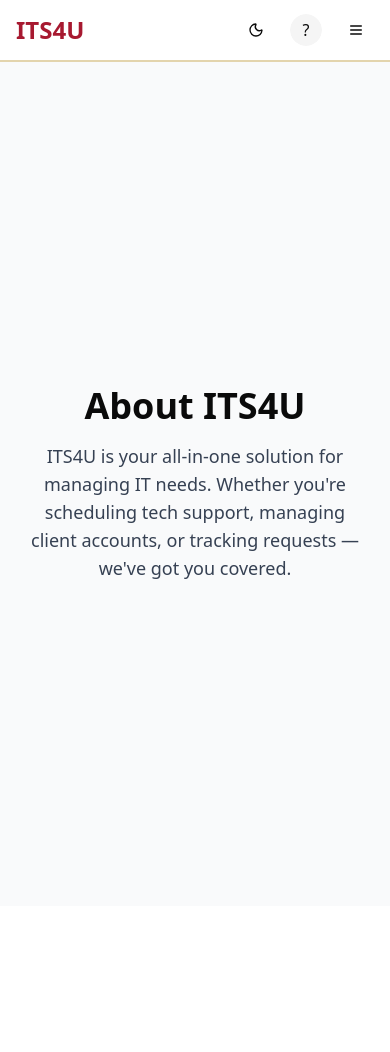
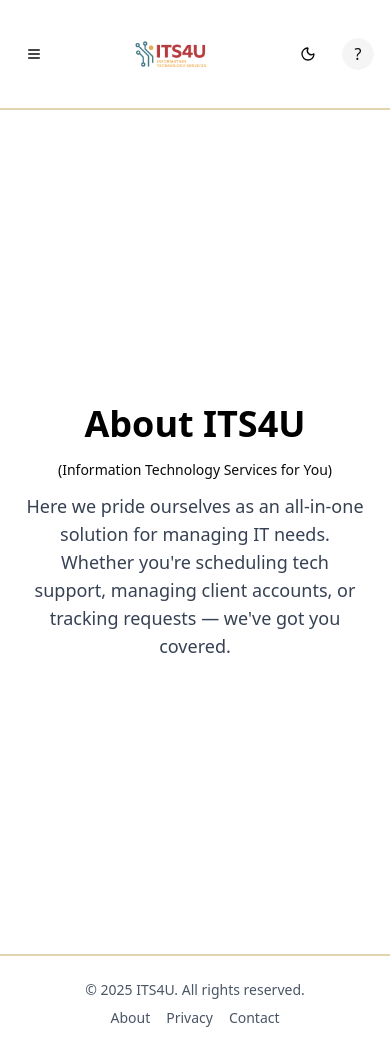
Before and after one commit to lfmanriquez/ITS4U, a React (Vite) app: page /#/about in a window 390 px wide. Before the commit the page ends 906 px from the top, so only its background shows below. Built offline with nearby package versions, Linux system fonts and the light colour scheme.

Commit message:
continue to integration app

```diff
--- a/index.html
+++ b/index.html
@@ -10,7 +10,7 @@
     <meta charset="UTF-8" />
     <link rel="icon" type="image/svg+xml" href="/vite.svg" />
     <meta name="viewport" content="width=device-width, initial-scale=1.0" />
-    <title>Vite + React</title>
+    <title>%VITE_APP_NAME%</title>
   </head>
   <body>
     <div id="root"></div>
--- a/src/App.jsx
+++ b/src/App.jsx
@@ -1,17 +1,21 @@
 import React from "react";
-import { NavBar } from "./Navigation/NavBar";
-import HomePage from "./Pages/HomePage";
+import { NavBar } from "./navigation/NavBar";
+import HomePage from "./pages/HomePage";
 import { Route, Routes } from "react-router-dom";
-import AboutPage from "./Pages/AboutPage";
+import AboutPage from "./pages/AboutPage";
+import Footer from "./Components/Footer";
 
 export default function App() {
   return (
-    <div>
+    <div className="flex flex-col min-h-screen">
       <NavBar />
-      <Routes>
-        <Route path="/" element={<HomePage />} />
-        <Route path="/about" element={<AboutPage />} />
-      </Routes>
+      <main className="flex-grow">
+        <Routes>
+          <Route path="/" element={<HomePage />} />
+          <Route path="/about" element={<AboutPage />} />
+        </Routes>
+      </main>
+      <Footer />
     </div>
   );
 }
--- /dev/null
+++ b/src/Components/Footer.jsx
@@ -0,0 +1,23 @@
+import React from "react";
+import { Link } from "react-router-dom";
+
+export default function Footer() {
+  return (
+    <footer className="w-full border-t-2 border-secondary bg-white dark:bg-black">
+      <div className="mx-auto max-w-screen-xl px-4 py-6 flex flex-col sm:flex-row justify-between items-center text-sm text-gray-600 dark:text-gray-400">
+        <p>&copy; {new Date().getFullYear()} ITS4U. All rights reserved.</p>
+        <div className="flex gap-4 mt-2 sm:mt-0">
+          <Link to="/about" className="hover:underline">
+            About
+          </Link>
+          <Link to="/privacy" className="hover:underline">
+            Privacy
+          </Link>
+          <Link to="/contact" className="hover:underline">
+            Contact
+          </Link>
+        </div>
+      </div>
+    </footer>
+  );
+}
--- a/src/Components/ui/button.jsx
+++ b/src/Components/ui/button.jsx
@@ -8,14 +8,16 @@
   {
     variants: {
       variant: {
-        default: "bg-primary text-white shadow-xs hover:bg-primary/90",
+        default:
+          " bg-primary text-white shadow-xs hover:bg-accent hover:text-black dark:bg-black dark:text-white dark:hover:bg-black/80 ",
         destructive:
           "bg-destructive text-white shadow-xs hover:bg-destructive/90 focus-visible:ring-destructive/20 dark:focus-visible:ring-destructive/40 dark:bg-destructive/60",
         outline:
-          "border bg-background shadow-xs hover:bg-secondary hover:text-primary dark:bg-input/30 dark:border-input dark:hover:bg-input/50",
+          "border bg-background shadow-xs hover:bg-secondary hover:text-primary dark:bg-white dark:text-black dark:hover:bg-black/20 dark:border-input max-md:bg-secondary max-md:text-primary max-md:hover:bg-secondary/90",
         secondary:
-          "bg-secondary text-secondary-foreground shadow-xs hover:bg-secondary/80",
-        ghost: "hover:bg-primary hover:text-secondary dark:hover:bg-primary/50",
+          "bg-secondary text-secondary-foreground shadow-xs hover:bg-secondary/80 ",
+        ghost:
+          "hover:bg-primary hover:text-secondary hover:text-accent dark:hover:bg-primary/50",
         link: "text-primary underline-offset-4 hover:underline",
       },
       size: {
--- a/src/Components/ui/dropdown-menu.jsx
+++ b/src/Components/ui/dropdown-menu.jsx
@@ -51,7 +51,7 @@
       data-inset={inset}
       data-variant={variant}
       className={cn(
-        "focus:bg-accent focus:text-accent-foreground data-[variant=destructive]:text-destructive data-[variant=destructive]:focus:bg-destructive/10 dark:data-[variant=destructive]:focus:bg-destructive/20 data-[variant=destructive]:focus:text-destructive data-[variant=destructive]:*:[svg]:!text-destructive [&_svg:not([class*='text-'])]:text-muted-foreground relative flex cursor-default items-center gap-2 rounded-sm px-2 py-1.5 text-sm outline-hidden select-none data-[disabled]:pointer-events-none data-[disabled]:opacity-50 data-[inset]:pl-8 [&_svg]:pointer-events-none [&_svg]:shrink-0 [&_svg:not([class*='size-'])]:size-4",
+        "focus:bg-primary focus:text-accent data-[variant=destructive]:text-destructive data-[variant=destructive]:focus:bg-destructive/10 dark:data-[variant=destructive]:focus:bg-destructive/20 data-[variant=destructive]:focus:text-destructive data-[variant=destructive]:*:[svg]:!text-destructive [&_svg:not([class*='text-'])]:text-muted-foreground relative flex cursor-default items-center gap-2 rounded-sm px-2 py-1.5 text-sm outline-hidden select-none data-[disabled]:pointer-events-none data-[disabled]:opacity-50 data-[inset]:pl-8 [&_svg]:pointer-events-none [&_svg]:shrink-0 [&_svg:not([class*='size-'])]:size-4",
         className
       )}
       {...props}
--- a/src/Navigation/NavBar.jsx
+++ b/src/Navigation/NavBar.jsx
@@ -1,5 +1,11 @@
 import { Button } from "@/components/ui/button";
-import { Sheet, SheetTrigger, SheetContent } from "@/components/ui/sheet";
+import {
+  Sheet,
+  SheetTrigger,
+  SheetContent,
+  SheetHeader,
+  SheetTitle,
+} from "@/components/ui/sheet";
 import { Menu } from "lucide-react";
 import { ModeToggle } from "@/components/mode-toggle";
 import { Avatar, AvatarFallback, AvatarImage } from "@/components/ui/avatar";
@@ -11,6 +17,10 @@
 } from "@/components/ui/dropdown-menu";
 import { Link } from "react-router-dom";
 import { useState } from "react";
+import { useRecoilValue } from "recoil";
+import { navOptionsAtom } from "@/state/navOptionsAtom";
+import brandLogo from "@/assets/its4u-logo.png";
+
 const appName = import.meta.env.VITE_APP_NAME;
 
 export function NavBar() {
@@ -18,25 +28,51 @@
 
   const closeSheet = () => setIsOpen(false);
 
-  const navOptions = [
-    { id: 0, page: "/", label: "Home" },
-    { id: 1, page: "/about", label: "About" },
-  ];
+  const navOptions = useRecoilValue(navOptionsAtom);
 
   return (
     <header className="sticky top-0 w-full border-b-2 border-secondary dark:border-gray-800 bg-white dark:bg-black">
       <div className="container mx-auto px-4 py-3 flex items-center justify-between">
-        {/* Logo */}
+        <div className="md:hidden">
+          <Sheet open={isOpen} onOpenChange={setIsOpen}>
+            <SheetTrigger asChild>
+              <Button variant="ghost" size="icon">
+                <Menu className="w-5 h-5" />
+              </Button>
+            </SheetTrigger>
+            <SheetContent side="left" className="w-64 px-3">
+              <SheetHeader>
+                <SheetTitle className="text-lg font-bold">Menu</SheetTitle>
+              </SheetHeader>
 
+              <div className="flex flex-col gap-4">
+                {navOptions.map((n) => (
+                  <Link key={n.id} to={n.page} onClick={closeSheet}>
+                    <Button
+                      variant="default"
+                      className="w-full block dark:hover:bg-primary/50 dark:hover:text-black"
+                    >
+                      {n.label}
+                    </Button>
+                  </Link>
+                ))}
+              </div>
+            </SheetContent>
+          </Sheet>
+        </div>
         <Link to="/">
-          <div className="text-2xl font-bold text-primary">{appName}</div>
+          <img
+            src={brandLogo}
+            alt="ITS4U logo"
+            style={{ maxHeight: "10dvh" }}
+          />
         </Link>
 
         {/* Desktop Nav */}
         <nav className="hidden md:flex gap-6 text-sm">
           {navOptions.map((n) => (
             <Link key={n.id} to={n.page}>
-              <Button variant="ghost">{n.label}</Button>
+              <Button variant="default">{n.label}</Button>
             </Link>
           ))}
         </nav>
@@ -49,10 +85,12 @@
           {/* Avatar dropdown (always visible) */}
           <DropdownMenu>
             <DropdownMenuTrigger asChild>
-              <Avatar className="cursor-pointer">
-                <AvatarImage src="" alt="@user" />
-                <AvatarFallback>?</AvatarFallback>
-              </Avatar>
+              <div className="relative">
+                <Avatar className="cursor-pointer">
+                  <AvatarImage src="" alt="@user" />
+                  <AvatarFallback>?</AvatarFallback>
+                </Avatar>
+              </div>
             </DropdownMenuTrigger>
             <DropdownMenuContent align="end">
               <DropdownMenuItem>Profile</DropdownMenuItem>
@@ -62,26 +100,6 @@
           </DropdownMenu>
 
           {/* Hamburger menu for small screens */}
-          <div className="md:hidden">
-            <Sheet open={isOpen} onOpenChange={setIsOpen}>
-              <SheetTrigger asChild>
-                <Button variant="ghost" size="icon">
-                  <Menu className="w-5 h-5" />
-                </Button>
-              </SheetTrigger>
-              <SheetContent side="left" className="w-64 px-3">
-                <div className="flex flex-col gap-4 mt-10">
-                  {navOptions.map((n) => (
-                    <Link key={n.id} to={n.page} onClick={closeSheet}>
-                      <Button variant="outline" className="w-full block">
-                        {n.label}
-                      </Button>
-                    </Link>
-                  ))}
-                </div>
-              </SheetContent>
-            </Sheet>
-          </div>
         </div>
       </div>
     </header>
--- a/src/Pages/AboutPage.jsx
+++ b/src/Pages/AboutPage.jsx
@@ -1,12 +1,18 @@
 export default function AboutPage() {
   return (
-    <div className="min-h-screen flex items-center justify-center bg-gray-50 p-6">
-      <div className="max-w-2xl text-center">
-        <h1 className="text-4xl font-bold mb-4">About ITS4U</h1>
-        <p className="text-gray-700 text-lg">
-          ITS4U is your all-in-one solution for managing IT needs. Whether
-          you're scheduling tech support, managing client accounts, or tracking
-          requests — we've got you covered.
+    <div className="min-h-screen flex items-center justify-center bg-inherit p-6">
+      <div className="max-w-2xl text-center space-y-3">
+        <div className="space-y-0">
+          <h1 className="text-black dark:text-white text-4xl font-bold mb-4">
+            About ITS4U
+          </h1>
+          <p className="text-sm">(Information Technology Services for You)</p>
+        </div>
+
+        <p className="text-gray-700 dark:text-white text-lg">
+          Here we pride ourselves as an all-in-one solution for managing IT
+          needs. Whether you're scheduling tech support, managing client
+          accounts, or tracking requests — we've got you covered.
         </p>
       </div>
     </div>
--- a/src/main.jsx
+++ b/src/main.jsx
@@ -3,11 +3,14 @@
 import { HashRouter } from "react-router-dom";
 import App from "./App";
 import "./index.css";
+import { RecoilRoot } from "recoil";
 
 ReactDOM.createRoot(document.getElementById("root")).render(
   <React.StrictMode>
-    <HashRouter>
-      <App />
-    </HashRouter>
+    <RecoilRoot>
+      <HashRouter>
+        <App />
+      </HashRouter>
+    </RecoilRoot>
   </React.StrictMode>
 );
--- /dev/null
+++ b/src/state/navOptionsAtom.js
@@ -0,0 +1,9 @@
+import { atom } from "recoil";
+
+export const navOptionsAtom = atom({
+  key: "navOptions",
+  default: [
+    { id: 0, page: "/", label: "Home" },
+    { id: 1, page: "/about", label: "About" },
+  ],
+});
```
Also changed, not shown: package.json (+4 -3 lines), src/Components/ui/sheet.jsx (+5 -3 lines), src/Pages/HomePage.jsx (+16 -6 lines), src/assets/its4u-logo.png (added), 1 other file (tests, documents, lock files or other folders).
